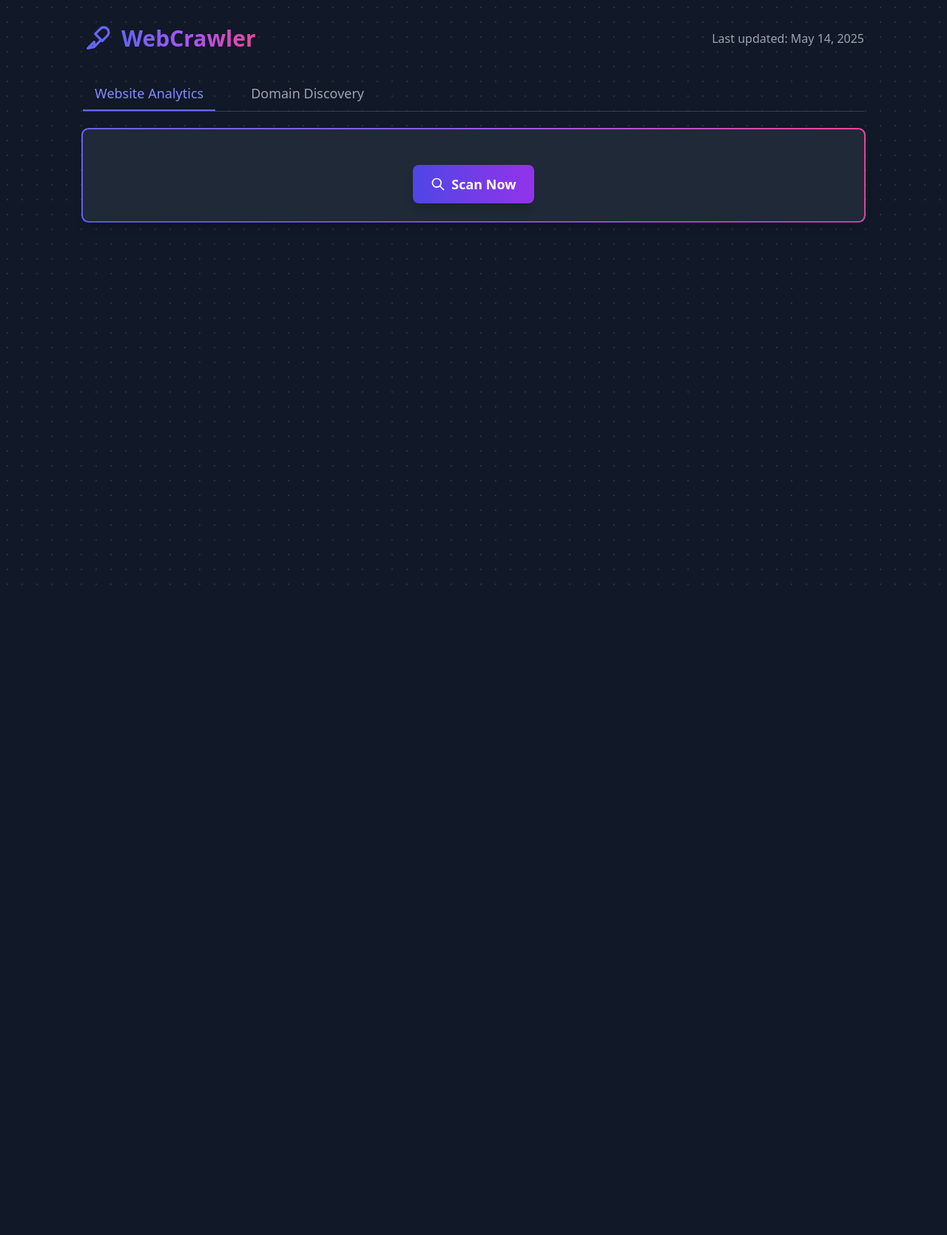
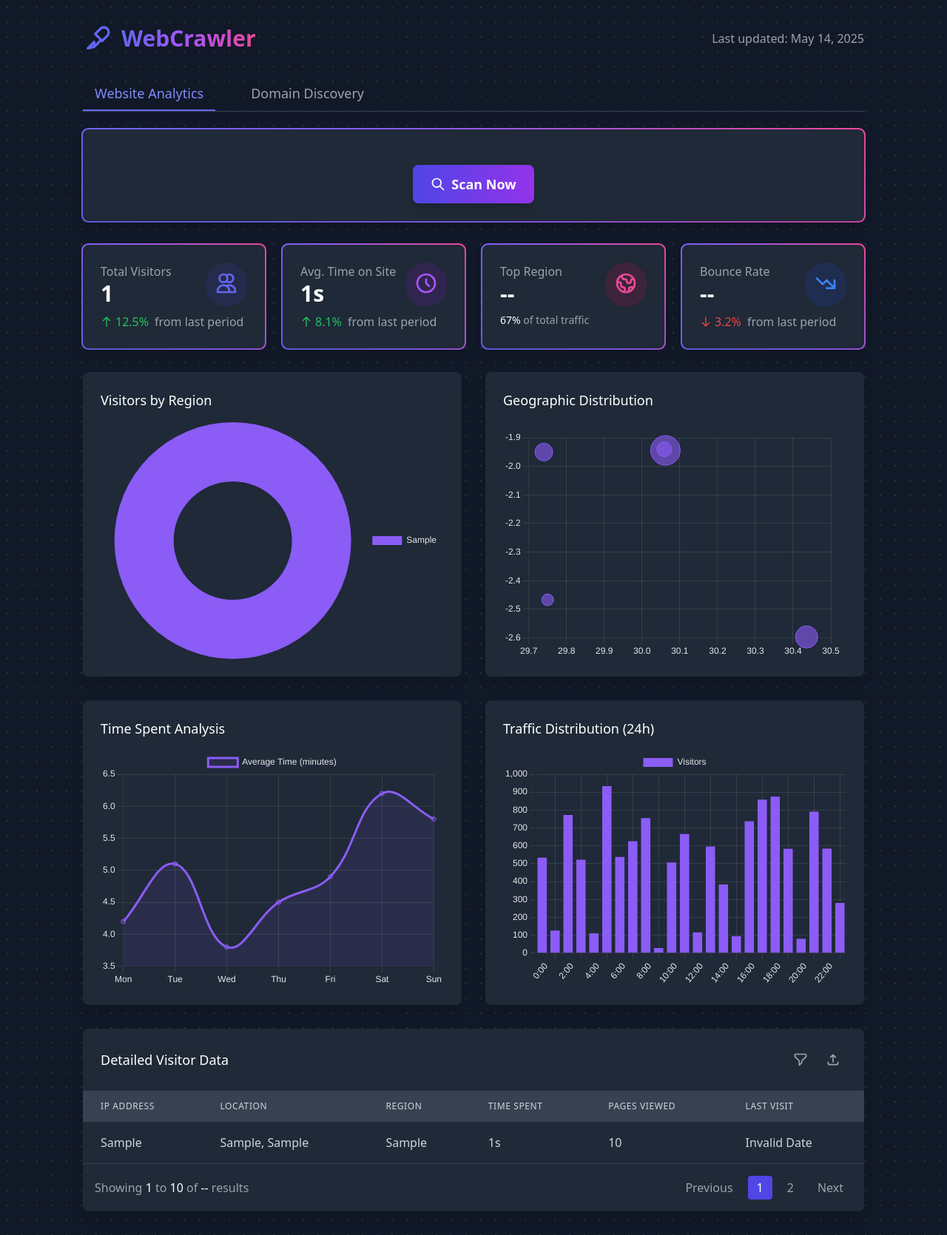
Before and after one commit to Janvier-Irasubiza/web-crawler, a FastAPI app: page / in a window 1280 px wide. Shown: the whole page at 74% size. Before the commit the page ends 791 px from the top, so only its background shows below. Run offline with FastAPI, Linux system fonts and the light colour scheme; tables that the repository leaves empty hold one stand-in row (values such as "Sample post"); data that the repository does not hold is empty; some libraries are stand-ins or nearby versions.

Commit message:
fix: Remove hidden class from results container to ensure visibility

```diff
--- a/templates/index.html
+++ b/templates/index.html
@@ -205,7 +205,7 @@
         </div>
 
         <!-- Results Container (Initially Hidden) -->
-        <div id="results-container" class="hidden space-y-8">
+        <div id="results-container" class="space-y-8">
           <!-- Overview Stats -->
           <div class="grid grid-cols-1 md:grid-cols-2 lg:grid-cols-4 gap-6">
             <div class="p-6 bg-gray-800 rounded-lg shadow-lg gradient-border">
```
